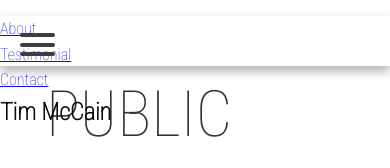
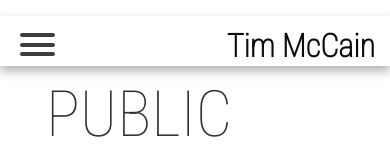
Before and after one commit to TimMcCain03/TimMcCainSpeaker, a plain HTML site: page index.html in a window 390 px wide. Shown: the top 168 px of the page. Drawn offline with Linux system fonts and the light colour scheme; grey boxes are pictures that could not be loaded.

Commit message:
forgot this bit

```diff
--- a/style.css
+++ b/style.css
@@ -47,26 +47,26 @@ body {
   align-items: center;
 }
 
-.menu-items {
+.nav-links {
   order: 2;
   display: flex;
 }
 
-.menu-items li {
+.nav-links li {
   list-style: none;
   margin-left: 1.5rem;
   margin-bottom: 0.5rem;
   font-size: 1.2rem;
 }
 
-.menu-items a {
+.nav-links a {
   text-decoration: none;
   color: #444;
   font-weight: 500;
   transition: color 0.3s ease-in-out;
 }
 
-.menu-items a:hover {
+.nav-links a:hover {
   color: #117964;
 }
 
@@ -74,6 +74,12 @@ section {
   padding: 4em 2em;
   max-width: 1000px;
   margin: auto;
+}
+
+.logo {
+  order: 1;
+  font-size: 2.3rem;
+  margin-bottom: 0.5rem;
 }
 
 .hero {
@@ -242,7 +248,7 @@ footer {
     transition: transform 0.4s ease-in-out;
   }
 
-  .navbar .menu-items {
+  .navbar .nav-links {
     padding-top: 100px;
     background: #fff;
     height: 100vh;
@@ -256,13 +262,13 @@ footer {
     box-shadow: 5px 0px 10px 0px #aaa;
   }
 
-  .navbar .menu-items li {
+  .navbar .nav-links li {
     margin-bottom: 1.5rem;
     font-size: 1.3rem;
     font-weight: 500;
   }
 
-  .navbar-container input[type="checkbox"]:checked ~ .menu-items {
+  .navbar-container input[type="checkbox"]:checked ~ .nav-links {
     transform: translateX(0);
   }
 
@@ -277,4 +283,11 @@ footer {
   .navbar-container input[type="checkbox"]:checked ~ .hamburger-lines .line3 {
     transform: rotate(-35deg);
   }
+
+  .logo {
+    position: absolute;
+    top: 5px;
+    right: 15px;
+    font-size: 2rem;
+  }
 }
```
